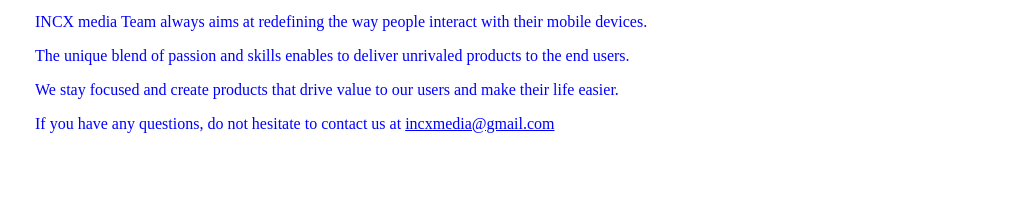
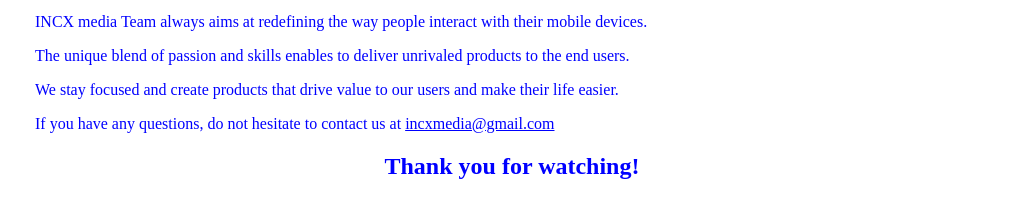
Before and after one commit to incxmedia/incxmedia, a plain HTML site: page index.html in a window 1280 px wide. Shown: the part 288-506 px from the top of the page, without its empty margins (128-1151 px from the left). Drawn offline with Linux system fonts and the light colour scheme.

Commit message:
Update index.html

```diff
--- a/index.html
+++ b/index.html
@@ -8,6 +8,7 @@
 <p style="display: block; margin-left: auto; margin-right: auto;"><span style="color: #0000ff;">The unique blend of passion and skills enables to deliver unrivaled products to the end users.</span></p>
 <p style="display: block; margin-left: auto; margin-right: auto;"><span style="color: #0000ff;">We stay focused and create products that drive value to our users and make their life easier.</span></p>
 <p style="display: block; margin-left: auto; margin-right: auto;"><span style="color: #0000ff;">If you have any questions, do not hesitate to contact us at <a style="color: #0000ff;" href="mailto:pxtectmedia@gmail.com">incxmedia@gmail.com</a></span></p>
+<h2 style="display: block; margin-left: auto; margin-right: auto; text-align: center;"><span style="color: #0000ff;">Thank you for watching!</span></h2>
 </td>
 </tr>
 </tbody>
```
